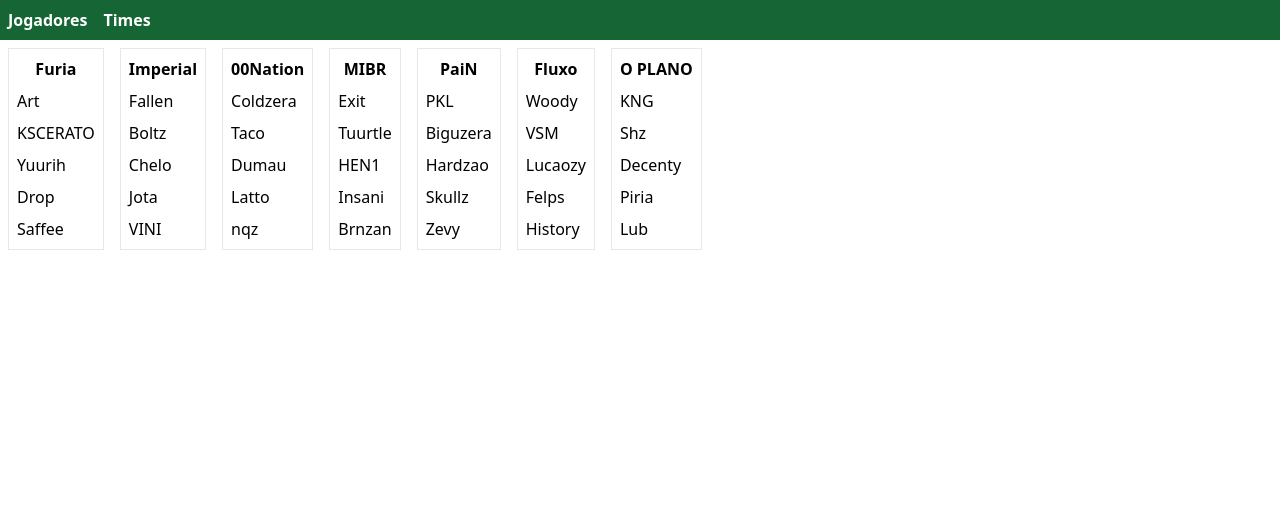
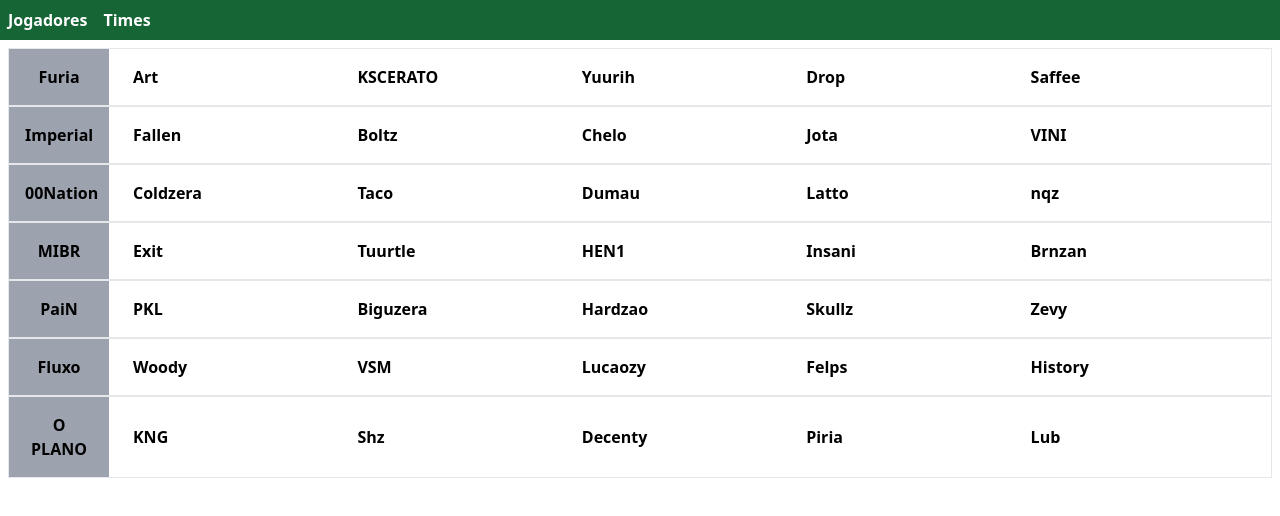
Before and after one commit to ROSS1996/cs50xfinal, a Next.js app: page / in a window 1280 px wide. Shown: the top 516 px of the page. Built offline with nearby package versions, Linux system fonts and the light colour scheme.

Commit message:
Update index

```diff
--- /dev/null
+++ b/public/data/teams.json
@@ -0,0 +1,74 @@
+{
+    "teams": [
+      {
+        "name": "Furia",
+        "players": [
+          "Art",
+          "KSCERATO",
+          "Yuurih",
+          "Drop",
+          "Saffee"
+        ]
+      },
+      {
+        "name": "Imperial",
+        "players": [
+          "Fallen",
+          "Boltz",
+          "Chelo",
+          "Jota",
+          "VINI"
+        ]
+      },
+      {
+        "name": "00Nation",
+        "players": [
+          "Coldzera",
+          "Taco",
+          "Dumau",
+          "Latto",
+          "nqz"
+        ]
+      },
+      {
+        "name": "MIBR",
+        "players": [
+          "Exit",
+          "Tuurtle",
+          "HEN1",
+          "Insani",
+          "Brnzan"
+        ]
+      },
+      {
+        "name": "PaiN",
+        "players": [
+          "PKL",
+          "Biguzera",
+          "Hardzao",
+          "Skullz",
+          "Zevy"
+        ]
+      },
+      {
+        "name": "Fluxo",
+        "players": [
+          "Woody",
+          "VSM",
+          "Lucaozy",
+          "Felps",
+          "History"
+        ]
+      },
+      {
+        "name": "O PLANO",
+        "players": [
+          "KNG",
+          "Shz",
+          "Decenty",
+          "Piria",
+          "Lub"
+        ]
+      }
+    ]
+  }
--- a/src/pages/index.tsx
+++ b/src/pages/index.tsx
@@ -1,67 +1,49 @@
 import { type NextPage } from "next";
+import React, { useState, useEffect } from "react";
 import Layout from "../components/layout";
+import teams from "../../public/data/teams.json";
+
+interface Team {
+  name: string;
+  players: string[];
+}
+
+const Teamlist: React.FC = () => {
+  const [teamsState, setTeamsState] = useState<Team[]>([]);
+
+  useEffect(() => {
+    setTeamsState(teams.teams);
+  }, []);
+
+  return (
+    <div>
+      {teamsState.map((team, index) => (
+        <div
+          key={index}
+          className="grid grid-cols-[100px,1fr] grid-rows-1 gap-2 border"
+        >
+          <h1 className="h-full bg-gray-400 p-4 text-center font-bold">
+            {team.name}
+          </h1>
+          <ul className="grid grid-cols-5 items-center p-4">
+            {team.players.map((player, playerIndex) => (
+              <li key={playerIndex} className="font-bold">
+                {player}
+              </li>
+            ))}
+          </ul>
+        </div>
+      ))}
+    </div>
+  );
+};
 
 const Home: NextPage = () => {
   return (
     <Layout title="Home">
-        <section className="flex flex-row flex-wrap gap-4 p-2">
-          <ul className="flex flex-col gap-2 border p-2">
-            <h1 className="font-bold text-center">Furia</h1>
-            <li>Art</li>
-            <li>KSCERATO</li>
-            <li>Yuurih</li>
-            <li>Drop</li>
-            <li>Saffee</li>
-          </ul>
-          <ul className="flex flex-col gap-2 border p-2">
-            <h1 className="font-bold text-center">Imperial</h1>
-            <li>Fallen</li>
-            <li>Boltz</li>
-            <li>Chelo</li>
-            <li>Jota</li>
-            <li>VINI</li>
-          </ul>
-          <ul className="flex flex-col gap-2 border p-2">
-            <h1 className="font-bold text-center">00Nation</h1>
-            <li>Coldzera</li>
-            <li>Taco</li>
-            <li>Dumau</li>
-            <li>Latto</li>
-            <li>nqz</li>
-          </ul>
-          <ul className="flex flex-col gap-2 border p-2">
-            <h1 className="font-bold text-center">MIBR</h1>
-            <li>Exit</li>
-            <li>Tuurtle</li>
-            <li>HEN1</li>
-            <li>Insani</li>
-            <li>Brnzan</li>
-          </ul>
-          <ul className="flex flex-col gap-2 border p-2">
-            <h1 className="font-bold text-center">PaiN</h1>
-            <li>PKL</li>
-            <li>Biguzera</li>
-            <li>Hardzao</li>
-            <li>Skullz</li>
-            <li>Zevy</li>
-          </ul>
-          <ul className="flex flex-col gap-2 border p-2">
-            <h1 className="font-bold text-center">Fluxo</h1>
-            <li>Woody</li>
-            <li>VSM</li>
-            <li>Lucaozy</li>
-            <li>Felps</li>
-            <li>History</li>
-          </ul>
-          <ul className="flex flex-col gap-2 border p-2">
-            <h1 className="font-bold text-center">O PLANO</h1>
-            <li>KNG</li>
-            <li>Shz</li>
-            <li>Decenty</li>
-            <li>Piria</li>
-            <li>Lub</li>
-          </ul>
-        </section>
+      <section className="flex flex-col gap-4 p-2">
+        <Teamlist />
+      </section>
     </Layout>
   );
 };
```
